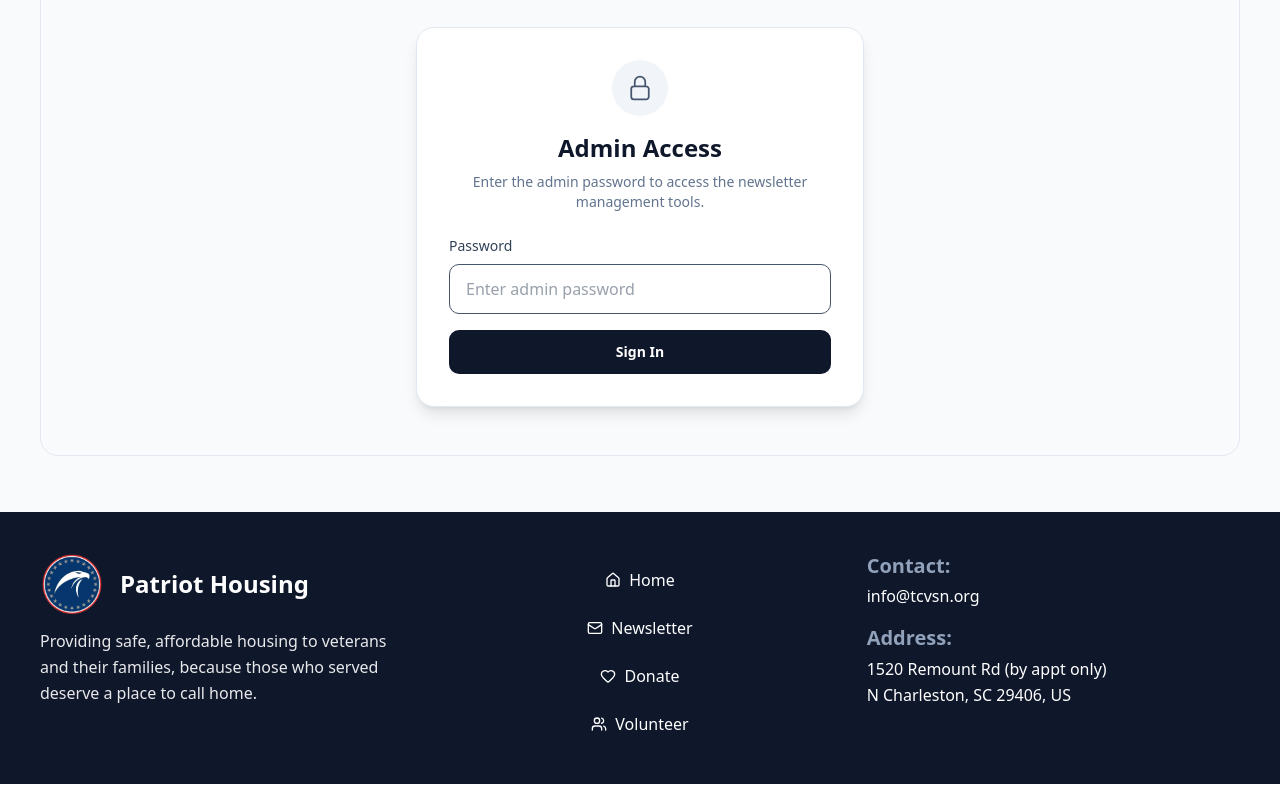
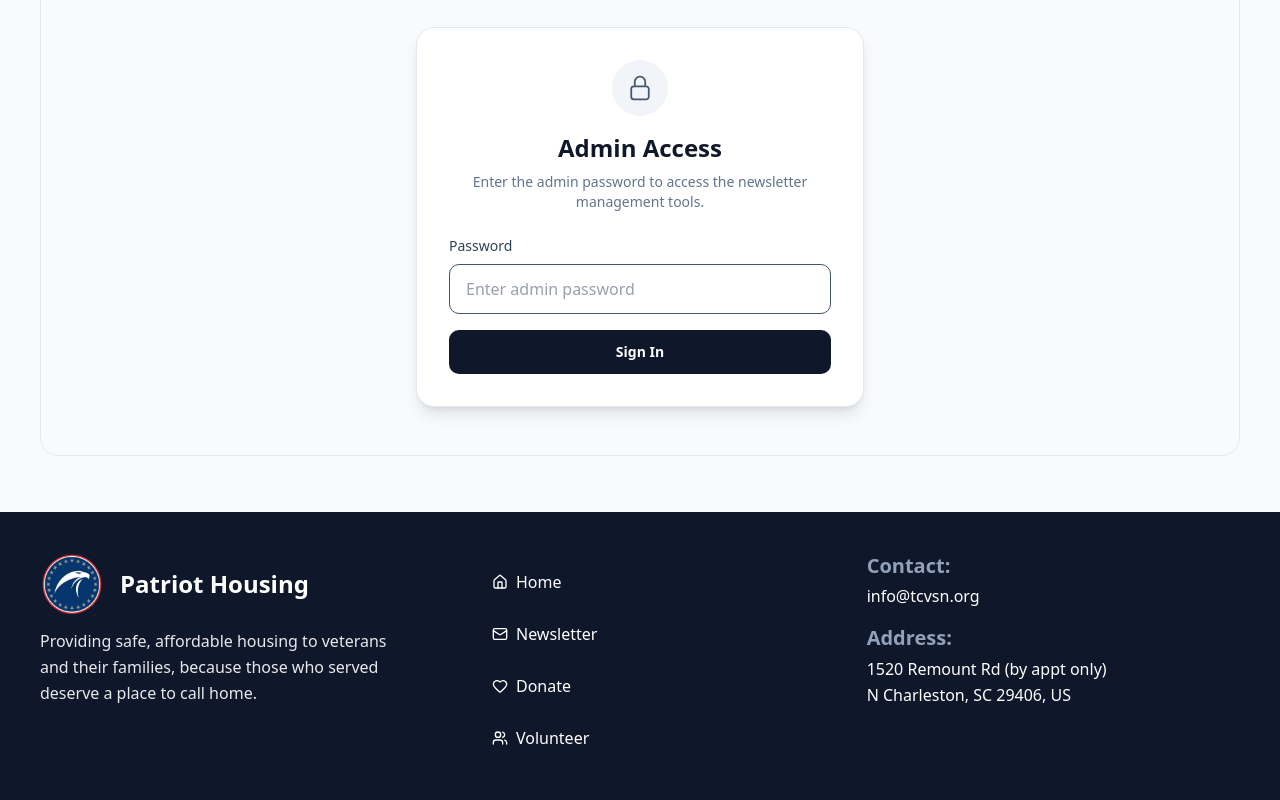
Before and after one commit to ktp-usc/patriot-housing, a Next.js app: page /admin in a window 1280 px wide. Shown: the part 425-1225 px from the top of the page. Built offline with nearby package versions, Linux system fonts and the light colour scheme.

Commit message:
Footer left align changes

```diff
--- a/components/footer.tsx
+++ b/components/footer.tsx
@@ -31,10 +31,10 @@ export default function Footer({ showDatabaseAccess = false }: FooterProps) {
           </p>
         </section>
 
-        <section className="mx-auto flex w-full max-w-sm flex-col gap-2 md:items-center md:justify-center md:pt-2">
+        <section className="mx-auto flex w-full max-w-sm flex-col gap-2 md:max-w-xs md:justify-center md:pt-2">
           <Link
             href="/"
-            className="inline-flex w-full items-center justify-center gap-2 rounded-md px-3 py-2.5 text-center transition hover:bg-white/5 hover:text-blue-400 md:w-auto md:px-2 md:py-2"
+            className="inline-flex w-full items-center justify-start gap-2 rounded-md px-3 py-2.5 text-left transition hover:bg-white/5 hover:text-blue-400"
           >
             <Home className="h-4 w-4 shrink-0" />
             <span>Home</span>
@@ -42,7 +42,7 @@ export default function Footer({ showDatabaseAccess = false }: FooterProps) {
 
           <Link
             href="/newsletter"
-            className="inline-flex w-full items-center justify-center gap-2 rounded-md px-3 py-2.5 text-center transition hover:bg-white/5 hover:text-blue-400 md:w-auto md:px-2 md:py-2"
+            className="inline-flex w-full items-center justify-start gap-2 rounded-md px-3 py-2.5 text-left transition hover:bg-white/5 hover:text-blue-400"
           >
             <Mail className="h-4 w-4 shrink-0" />
             <span>Newsletter</span>
@@ -50,7 +50,7 @@ export default function Footer({ showDatabaseAccess = false }: FooterProps) {
 
           <Link
             href="/donate"
-            className="inline-flex w-full items-center justify-center gap-2 rounded-md px-3 py-2.5 text-center transition hover:bg-white/5 hover:text-blue-400 md:w-auto md:px-2 md:py-2"
+            className="inline-flex w-full items-center justify-start gap-2 rounded-md px-3 py-2.5 text-left transition hover:bg-white/5 hover:text-blue-400"
           >
             <Heart className="h-4 w-4 shrink-0" />
             <span>Donate</span>
@@ -58,7 +58,7 @@ export default function Footer({ showDatabaseAccess = false }: FooterProps) {
 
           <Link
             href="/volunteer"
-            className="inline-flex w-full items-center justify-center gap-2 rounded-md px-3 py-2.5 text-center transition hover:bg-white/5 hover:text-blue-400 md:w-auto md:px-2 md:py-2"
+            className="inline-flex w-full items-center justify-start gap-2 rounded-md px-3 py-2.5 text-left transition hover:bg-white/5 hover:text-blue-400"
           >
             <Users className="h-4 w-4 shrink-0" />
             <span>Volunteer</span>
```
